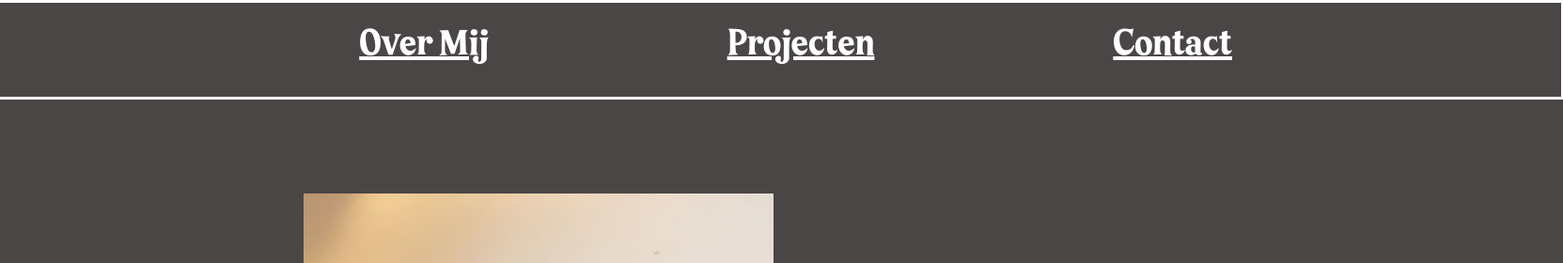
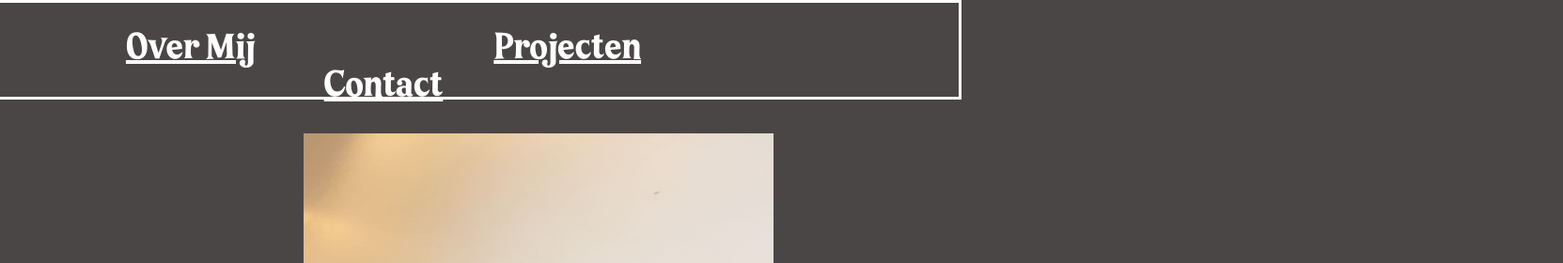
Before and after one commit to arda1gul/portofolio, a plain HTML site: page index.html in a window 1280 px wide. Shown: the top 280 px of the page at 94% size, 1663 px wide, since content can reach past the window. Drawn offline with Linux system fonts and the light colour scheme.

Commit message:
changed responsiveness

```diff
--- a/css/contact.css
+++ b/css/contact.css
@@ -15,7 +15,7 @@ body {
 }
 
 .bar {
-    width: 1915px;
+    width: auto;
     border: 3px solid white;
     height: 100px;
     background-color: transparent;
@@ -34,8 +34,8 @@ nav {
     float: right;
     text-align: center;
     /* background-color: red; */
-    margin-right: 350px;
-    margin-top: 25px;
+    margin-right: 200px;
+    margin-top: -50px;
 }
 
 .info {
@@ -43,6 +43,7 @@ nav {
     color: white;
     margin-left: 250px;
     font-size: 40px;
+    /* border: 2px solid white; */
     border-radius: 10px;
     font-family: funk;
 }
--- a/css/overmij.css
+++ b/css/overmij.css
@@ -46,12 +46,12 @@ header {
     width: 500px;
     height: 600px;
     margin-right: 200px;
-    margin-top: 100px;
+    margin-top: 30px;
     /* margin-bottom: 250px; */
 }
 
 .bar {
-    width: 1915px;
+    width: auto;
     border: 3px solid white;
     height: 100px;
     background-color: transparent;
@@ -70,8 +70,8 @@ nav {
     float: right;
     text-align: center;
     /* background-color: red; */
-    margin-right: 350px;
-    margin-top: 25px;
+    margin-right: 200px;
+    margin-top: -50px;
 }
 
 .info {
@@ -79,6 +79,7 @@ nav {
     color: white;
     margin-left: 250px;
     font-size: 40px;
+    /* border: 2px solid white; */
     border-radius: 10px;
     font-family: funk;
 }
--- a/css/project.css
+++ b/css/project.css
@@ -15,7 +15,7 @@ body {
 }
 
 .bar {
-    width: 1915px;
+    width: auto;
     border: 3px solid white;
     height: 100px;
     background-color: transparent;
@@ -34,8 +34,8 @@ nav {
     float: right;
     text-align: center;
     /* background-color: red; */
-    margin-right: 350px;
-    margin-top: 25px;
+    margin-right: 200px;
+    margin-top: -50px;
 }
 
 .info {
@@ -43,6 +43,7 @@ nav {
     color: white;
     margin-left: 250px;
     font-size: 40px;
+    /* border: 2px solid white; */
     border-radius: 10px;
     font-family: funk;
 }
--- a/css/style.css
+++ b/css/style.css
@@ -21,7 +21,7 @@ body {
 }
 
 .bar {
-    width: 1915px;
+    width: auto;
     border: 3px solid white;
     height: 100px;
     background-color: transparent;
@@ -40,8 +40,8 @@ nav {
     float: right;
     text-align: center;
     /* background-color: red; */
-    margin-right: 350px;
-    margin-top: 25px;
+    margin-right: 200px;
+    margin-top: -50px;
 }
 
 .info {
@@ -86,7 +86,7 @@ header {
     width: 500px;
     height: 600px;
     margin-right: 200px;
-    margin-top: 100px;
+    margin-top: 30px;
     /* margin-bottom: 250px; */
 }
 
```
Also changed, not shown: fotos/zakaria.jpg (deleted).
